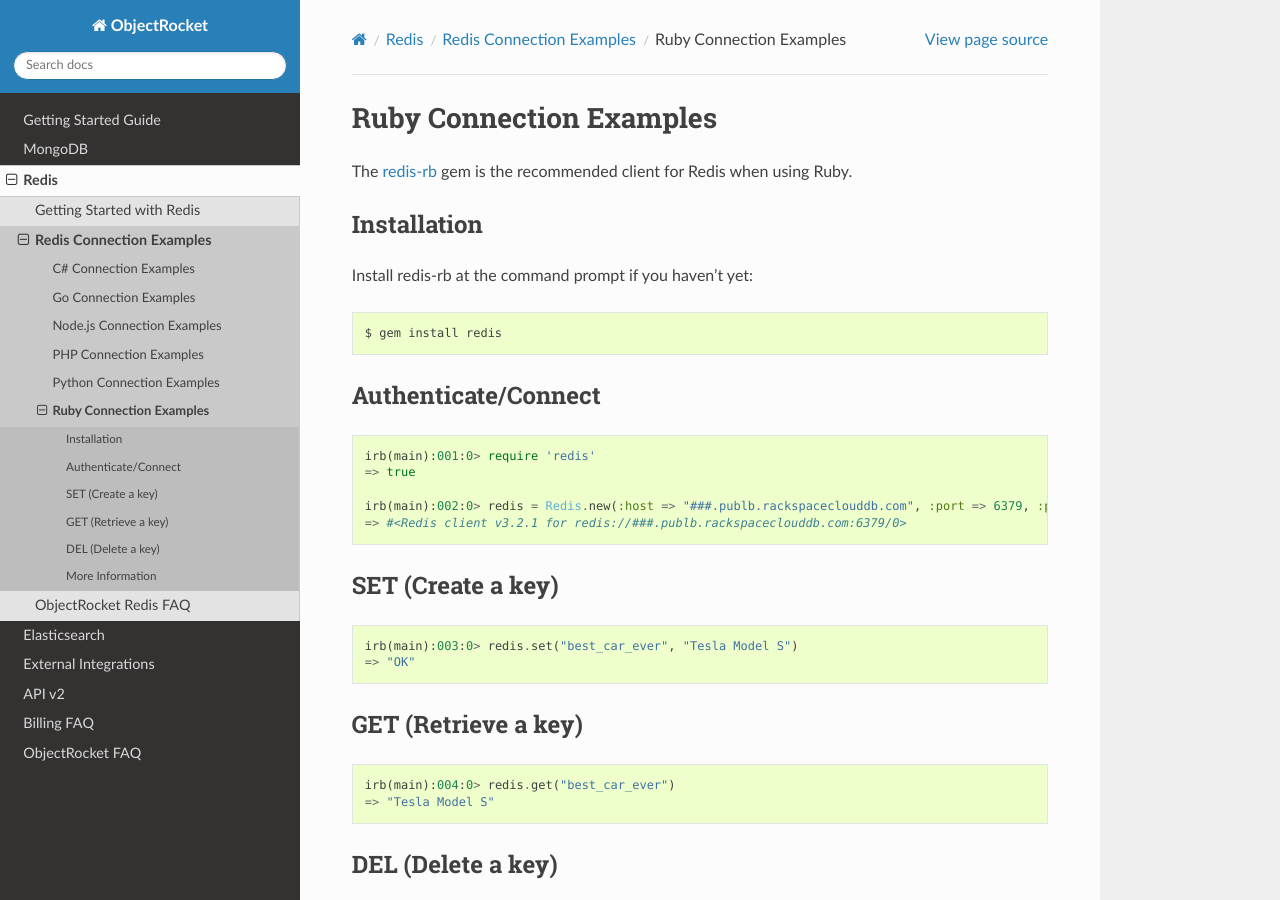
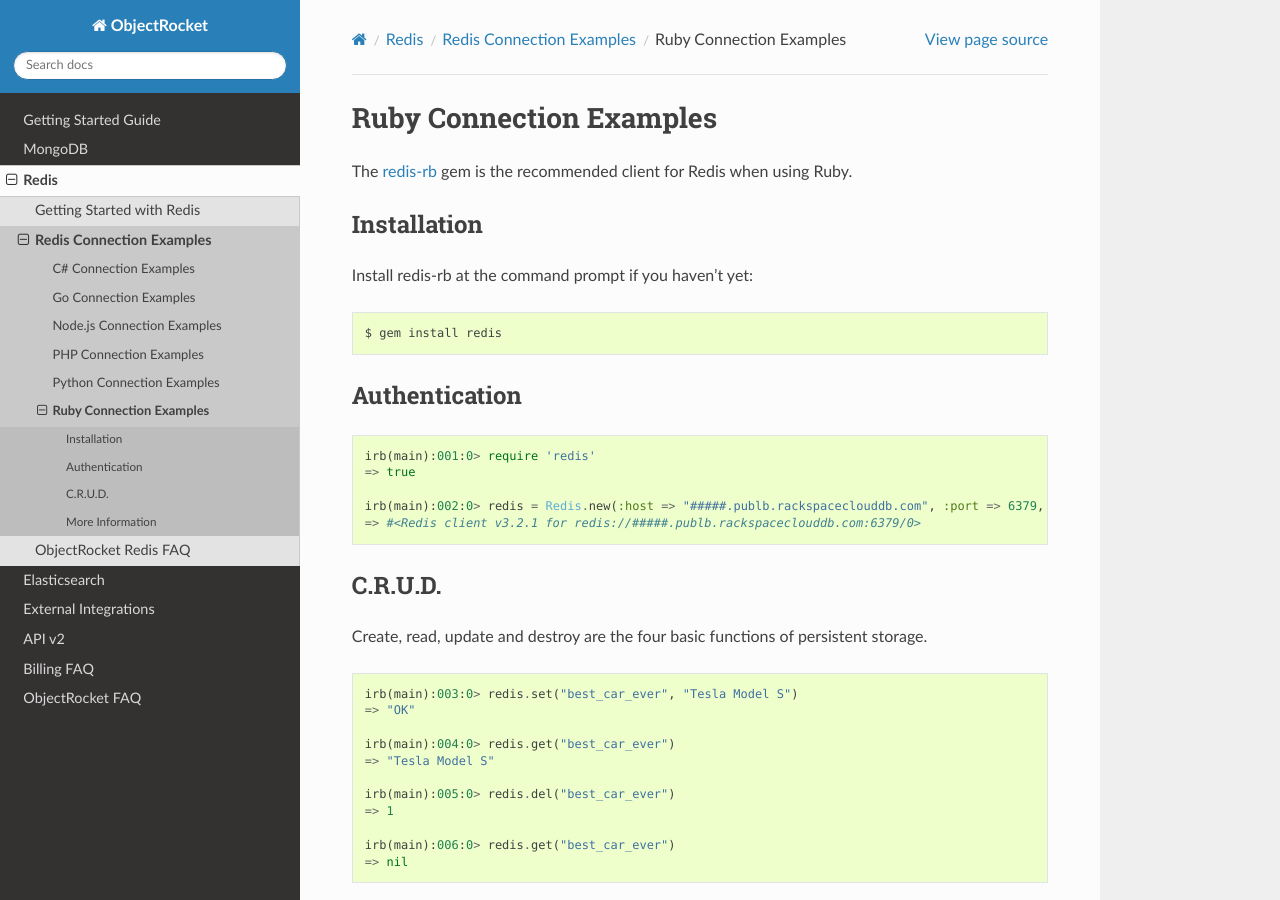
Before and after one commit to zcorleissen/documentation, a Sphinx documentation site: the page built from source/redis_ruby_examples.rst, in a window 1280 px wide and 900 px high. Built offline with Sphinx 7.4.7 and the Read the Docs theme 2.0.0, drawn with Linux system fonts in a browser that asks for light colours.

Commit message:
Less sections. More conciseness. All greatness. (Redis/Ruby)

```diff
--- a/source/redis_ruby_examples.rst
+++ b/source/redis_ruby_examples.rst
@@ -14,37 +14,29 @@
 
    $ gem install redis
 
-Authenticate/Connect
---------------------
+Authentication
+--------------
 
 .. code-block:: ruby
 
    irb(main):001:0> require 'redis'
    => true
 
-   irb(main):002:0> redis = Redis.new(:host => "###.publb.rackspaceclouddb.com", :port => 6379, :password => "###")
-   => #<Redis client v3.2.1 for redis://###.publb.rackspaceclouddb.com:6379/0>
+   irb(main):002:0> redis = Redis.new(:host => "#####.publb.rackspaceclouddb.com", :port => 6379, :password => "#####")
+   => #<Redis client v3.2.1 for redis://#####.publb.rackspaceclouddb.com:6379/0>
 
-SET (Create a key)
-------------------
+C.R.U.D.
+--------
+
+Create, read, update and destroy are the four basic functions of persistent storage.
 
 .. code-block:: ruby
 
    irb(main):003:0> redis.set("best_car_ever", "Tesla Model S")
    => "OK"
 
-GET (Retrieve a key)
---------------------
-
-.. code-block:: ruby
-
    irb(main):004:0> redis.get("best_car_ever")
    => "Tesla Model S"
-
-DEL (Delete a key)
-------------------
-
-.. code-block:: ruby
 
    irb(main):005:0> redis.del("best_car_ever")
    => 1
```
